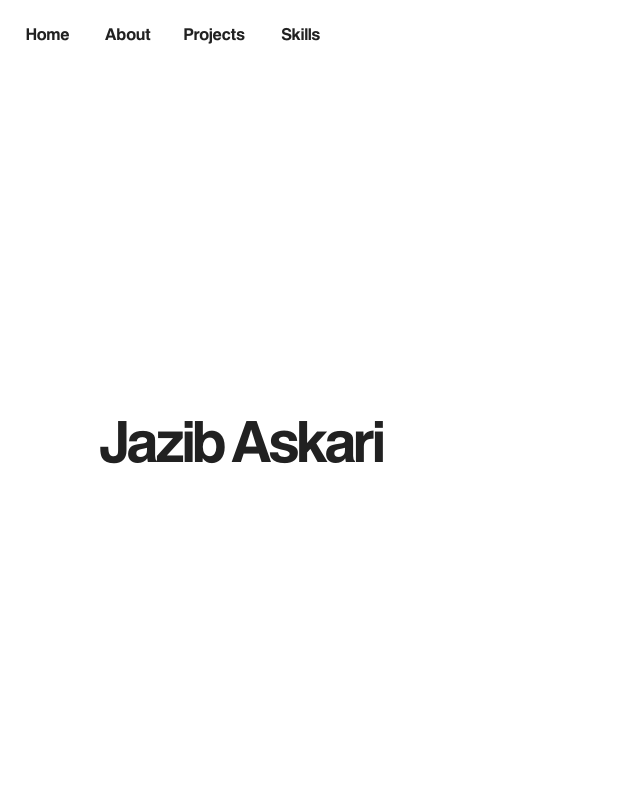
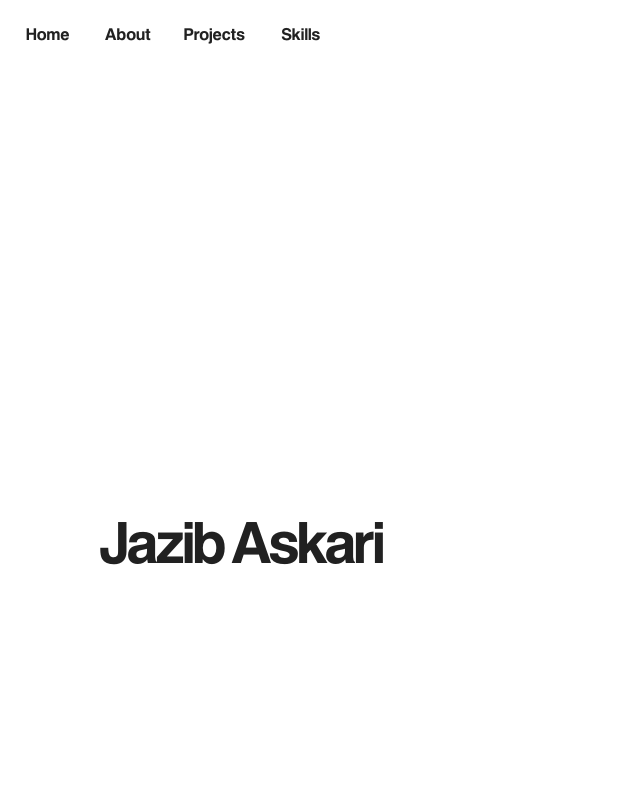
Before and after one commit to jazibaskari/jazib-askari, a React (Vite) app in the folder jazib-askari/: page / in a window 1280 px wide. Shown: the top 800 px of the page, without its empty margins (0-640 px from the left). Built offline with nearby package versions, Linux system fonts and the light colour scheme; some icons are missing.

Commit message:
layout): updating section layout

```diff
--- a/jazib-askari/src/components/home/HomeSection.tsx
+++ b/jazib-askari/src/components/home/HomeSection.tsx
@@ -13,14 +13,14 @@ const HomeSection = ({ trigger }: HomeSectionProps) => {
   const iconColor = "#bfc0c0";
 
   return (
-    <Section id="Home">
+    <Section id="Home" isHome={true}>
       <TextAnimation duration={0.6} trigger={trigger}>
-        <Typography variant="h2" sx={{ mb: 1 }}>
+        <Typography variant="h2" sx={{ mb: 0 }}>
           Jazib Askari
         </Typography>
       </TextAnimation>
       <TextAnimation duration={1.2} trigger={trigger}>
-        <Stack direction="row" spacing={1} sx={{ ml: -1 }}>
+        <Stack direction="row" spacing={1} sx={{ ml: -1.5 }}>
           <IconButton
             href="https://github.com/yourusername"
             target="_blank"
--- a/jazib-askari/src/components/shared/Navbar.tsx
+++ b/jazib-askari/src/components/shared/Navbar.tsx
@@ -9,11 +9,15 @@ interface NavbarProps {
 
 const Navbar = ({ onNavClick }: NavbarProps) => {
   const handleScroll = (id: string) => {
-    const el = document.getElementById(id);
-    if (el) {
-      el.scrollIntoView({ behavior: "smooth" });
-      onNavClick();
+    if (id === "Home") {
+      window.scrollTo({ top: 0, behavior: "smooth" });
+    } else {
+      const el = document.getElementById(id);
+      if (el) {
+        el.scrollIntoView({ behavior: "smooth" });
+      }
     }
+    onNavClick();
   };
 
   return (
--- a/jazib-askari/src/components/shared/Section.tsx
+++ b/jazib-askari/src/components/shared/Section.tsx
@@ -4,22 +4,27 @@ import type { ReactNode } from "react";
 interface SectionProps {
   id: string;
   children: ReactNode;
+  isHome?: boolean;
 }
 
-const Section = ({ id, children }: SectionProps) => (
+const Section = ({ id, children, isHome }: SectionProps) => (
   <Box
     component="section"
     id={id}
     sx={{
-      minHeight: "100vh",
-      px: { xs: 2, sm: 6, md: "100px" },
-      py: 8,
+      width: "100%",
+      height: isHome ? "100vh" : "auto",
       display: "flex",
       flexDirection: "column",
-      justifyContent: "center",
-      scrollMarginTop: "80px",
-      width: "100%",
       boxSizing: "border-box",
+
+      px: isHome ? { xs: 4, md: "100px" } : { xs: 2, sm: 6, md: "100px" },
+
+      justifyContent: isHome ? "flex-end" : "flex-start",
+      pb: isHome ? "250px" : { xs: 8, md: 12 },
+      pt: isHome ? 0 : { xs: 8, md: 12 },
+
+      scrollMarginTop: isHome ? "0px" : "80px",
     }}
   >
     {children}
```
